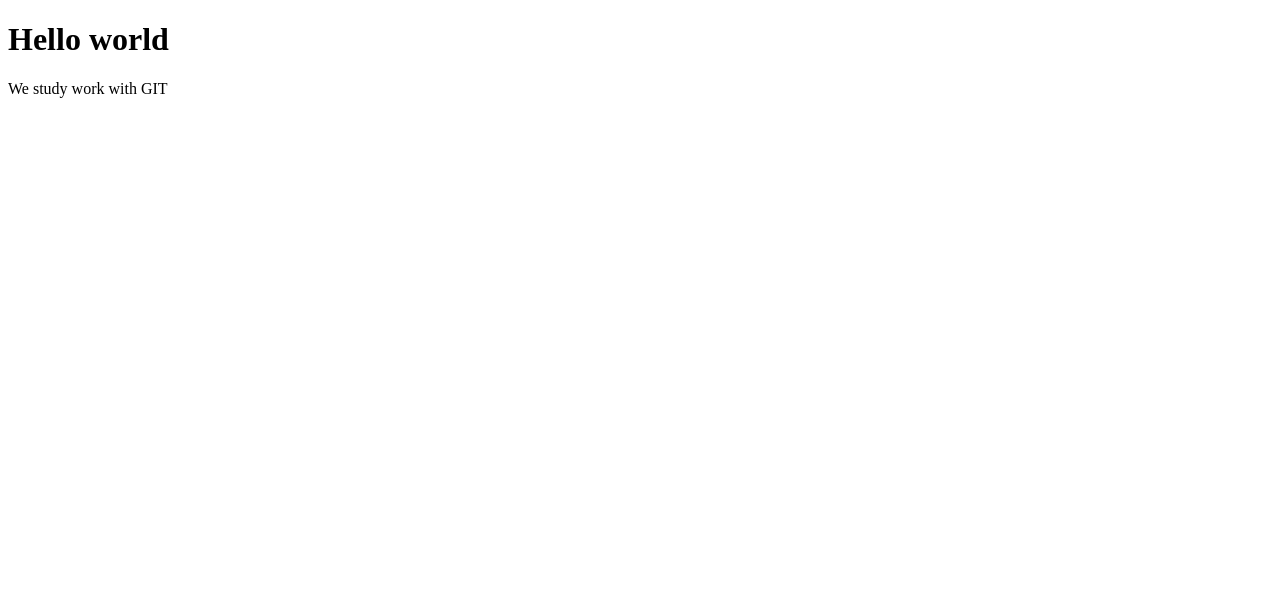
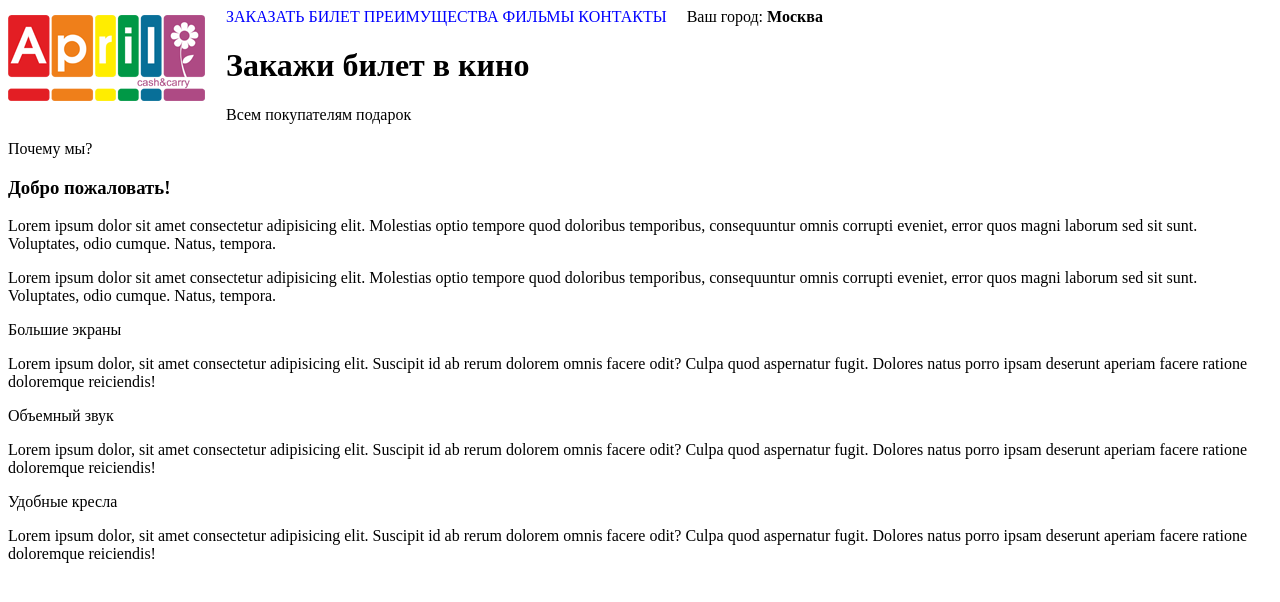
Before and after one commit to thetrapeznikov/cinema, a plain HTML site: page index.html in a window 1280 px wide. Drawn offline with Linux system fonts and the light colour scheme.

Commit message:
Lesson 2.2

```diff
--- a/index.html
+++ b/index.html
@@ -5,11 +5,64 @@
     <meta charset="UTF-8">
     <meta http-equiv="X-UA-Compatible" content="IE=edge">
     <meta name="viewport" content="width=device-width, initial-scale=1.0">
-    <title>Document</title>
+    <title>Кинотеатр</title>
+    <style>
+        span{
+            color:blue
+        }
+    </style>
 </head>
 <body>
-    <h1> Hello world</h1>
-    <p>We study work with GIT</p>
+    <!--Первый экран-->
+    <div>
+        <div>
+            <div style="float: left; margin-right: 20px;">
+                <img src="img/logo.png" alt="logo">
+            </div>
+            <div style="float: left; margin-right: 20px">
+                <span>ЗАКАЗАТЬ БИЛЕТ ПРЕИМУЩЕСТВА ФИЛЬМЫ КОНТАКТЫ</span>
+            </div>
+            <div>
+                Ваш город: <strong>Москва</strong>
+            </div>
+        </div>
 
+        <div>
+            <h1> Закажи билет в кино</h1>
+            <p> Всем покупателям подарок</p>
+        </div>
+    </div>
+    <!--Конец первого экрана-->
+    <!--Второй экран-->
+    <div>
+        <div>
+            Почему мы?
+        </div>
+
+        <div>
+            <h3>Добро пожаловать!</h3>
+            <p>Lorem ipsum dolor sit amet consectetur adipisicing elit. Molestias optio tempore quod doloribus temporibus, consequuntur omnis corrupti eveniet, error quos magni laborum sed sit sunt. Voluptates, odio cumque. Natus, tempora.</p>
+            <p>Lorem ipsum dolor sit amet consectetur adipisicing elit. Molestias optio tempore quod doloribus temporibus, consequuntur omnis corrupti eveniet, error quos magni laborum sed sit sunt. Voluptates, odio cumque. Natus, tempora.</p>
+        </div>
+
+        <div>
+            <div>
+                Большие экраны
+                <p>Lorem ipsum dolor, sit amet consectetur adipisicing elit. Suscipit id ab rerum dolorem omnis facere odit? Culpa quod aspernatur fugit. Dolores natus porro ipsam deserunt aperiam facere ratione doloremque reiciendis!</p>
+            </div>
+
+            <div>
+                Объемный звук
+                <p>Lorem ipsum dolor, sit amet consectetur adipisicing elit. Suscipit id ab rerum dolorem omnis facere odit? Culpa quod aspernatur fugit. Dolores natus porro ipsam deserunt aperiam facere ratione doloremque reiciendis!</p>
+            </div>
+
+            <div>
+                Удобные кресла
+                <p>Lorem ipsum dolor, sit amet consectetur adipisicing elit. Suscipit id ab rerum dolorem omnis facere odit? Culpa quod aspernatur fugit. Dolores natus porro ipsam deserunt aperiam facere ratione doloremque reiciendis!</p>
+            </div>
+        </div>
+
+    </div>
+    <!--Конец второго экрана-->
 </body>
 </html>
```
Also changed, not shown: img/logo.png (added).
